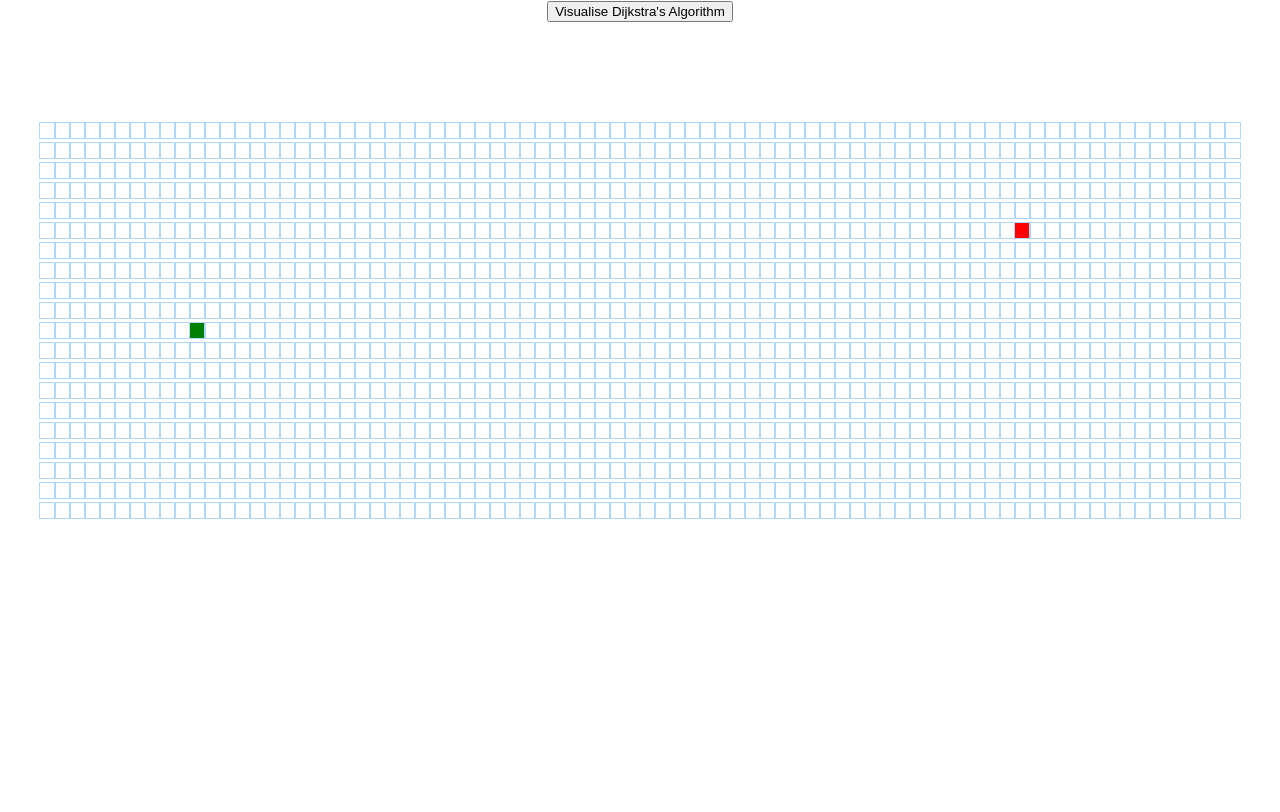
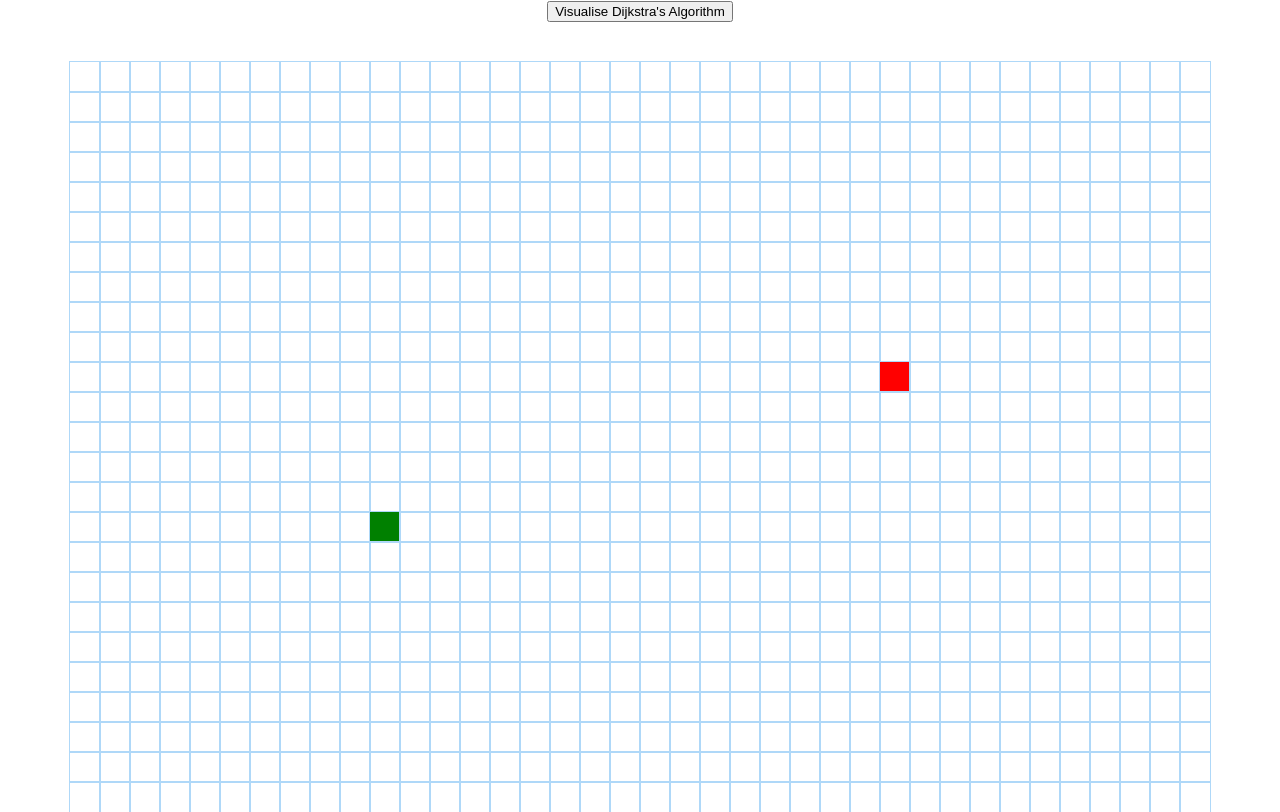
Before and after one commit to tomdaniels/pathfinder, a Next.js app: page / in a window 1280 px wide. Built offline with nearby package versions, Linux system fonts and the light colour scheme.

Commit message:
build grid off screen width

```diff
--- a/src/pages/_app.js
+++ b/src/pages/_app.js
@@ -1,7 +1,7 @@
-import '../styles/globals.css'
+import "../styles/globals.css";
 
 function MyApp({ Component, pageProps }) {
-  return <Component {...pageProps} />
+  return <Component {...pageProps} />;
 }
 
-export default MyApp
+export default MyApp;
--- a/src/pages/index.js
+++ b/src/pages/index.js
@@ -6,39 +6,47 @@ import Node from "../components/node";
 import styles from "../styles/Grid.module.css";
 import nodeStyles from "../styles/Node.module.css";
 
-// grid size
-const GRID_COL_LENGTH = 80;
-const GRID_ROW_LENGTH = 20;
-
-// start node position
+const GRID_ROW_LENGTH = 25;
 const START_NODE_COL = 10;
-const START_NODE_ROW = 10;
-
-// finish node position
-const FINISH_NODE_COL = 65;
-const FINISH_NODE_ROW = 5;
+const START_NODE_ROW = 15;
+const FINISH_NODE_ROW = 10;
 
 export default function PathFinder() {
   const [grid, setGrid] = useState([]);
+  const [finishNodeCol, setFinishNodeCol] = useState(0);
   const [pressedMouse, setPressedMouse] = useState(false);
 
-  function createNode({ col, row }) {
+  function createNodeWithFinishCol(finishNodeCol) {
+    return function ({ col, row }) {
       return {
         col,
         row,
         isStart: row === START_NODE_ROW && col === START_NODE_COL,
-      isFinish: row === FINISH_NODE_ROW && col === FINISH_NODE_COL,
+        isFinish: row === FINISH_NODE_ROW && col === finishNodeCol,
         distance: Infinity,
         isVisited: false,
         isWall: false,
         previousNode: null,
       };
+    };
   }
 
   useEffect(() => {
-    const cells = generateGrid(GRID_ROW_LENGTH, GRID_COL_LENGTH, createNode);
+    // build grid & set finish node using current browser width
+    const GRID_COL_LENGTH = window.innerWidth / 34;
+    const FINISH_NODE_COL = Math.floor(GRID_COL_LENGTH - 10);
+
+    // so our click handlers can access width based column..
+    setFinishNodeCol(FINISH_NODE_COL);
+
+    const cells = generateGrid(
+      GRID_ROW_LENGTH,
+      GRID_COL_LENGTH,
+      createNodeWithFinishCol(FINISH_NODE_COL)
+    );
     setGrid(cells);
-  }, []);
+    // eslint-disable-next-line react-hooks/exhaustive-deps
+  }, []); // intentional, once per render.
 
   function animateShortestPath(path) {
     for (let i = 0; i < path.length; i++) {
@@ -73,7 +81,7 @@ export default function PathFinder() {
 
   function visualiseDijkstra() {
     const startNode = grid[START_NODE_ROW][START_NODE_COL];
-    const finishNode = grid[FINISH_NODE_ROW][FINISH_NODE_COL];
+    const finishNode = grid[FINISH_NODE_ROW][finishNodeCol];
     const visitedNodesInOrder = dijkstra(grid, startNode, finishNode);
     const nodesInShortestPathOrder = getNodesInShortestPathOrder(finishNode);
     animate(visitedNodesInOrder, nodesInShortestPathOrder);
@@ -102,7 +110,7 @@ export default function PathFinder() {
       </button>
       <div className={styles.grid}>
         {grid.map((row, rowIdx) => (
-          <div key={rowIdx}>
+          <div key={rowIdx} className={styles.row}>
             {row.map((node, nodeIdx) => {
               const { row, col, isStart, isFinish, isWall } = node;
               return (
--- a/src/styles/Grid.module.css
+++ b/src/styles/Grid.module.css
@@ -3,6 +3,13 @@
 }
 
 .grid {
-  margin: 100px 0 0;
+  margin: 40px 0 0;
   text-align: center;
 }
+
+.row {
+  display: flex;
+  justify-content: center;
+  flex-wrap: nowrap;
+  flex-shrink: 1;
+}
--- a/src/styles/Node.module.css
+++ b/src/styles/Node.module.css
@@ -1,6 +1,6 @@
 .node {
-  width: 15px;
-  height: 15px;
+  width: 30px;
+  height: 30px;
   outline: 1px solid rgb(175, 216, 248);
   display: inline-block;
 }
```
Lines whose indentation alone changed are shown as unchanged.
